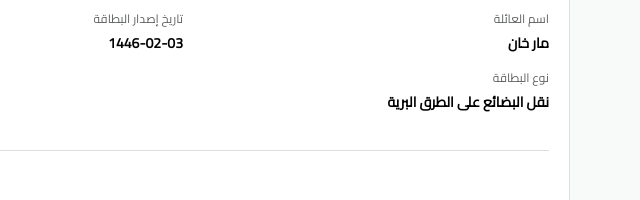
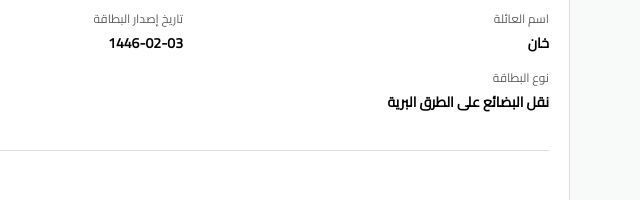
Before and after one commit to naql-sa-s-com3/2515072938, a plain HTML site: page index.html in a window 1280 px wide. Shown: the part 727-927 px from the top of the page, 640-1280 px from the left. Drawn offline with Linux system fonts and the light colour scheme.

Commit message:
Update index.html

```diff
--- a/index.html
+++ b/index.html
@@ -78,7 +78,7 @@
                     </div>
                     <div>
                         <div class="text">اسم  العائلة</div>
-                        <div class="last">مار خان</div>
+                        <div class="last"> خان</div>
                     </div>
                     <div>
                     <div class="text">تاريخ إصدار البطاقة</div>
```
